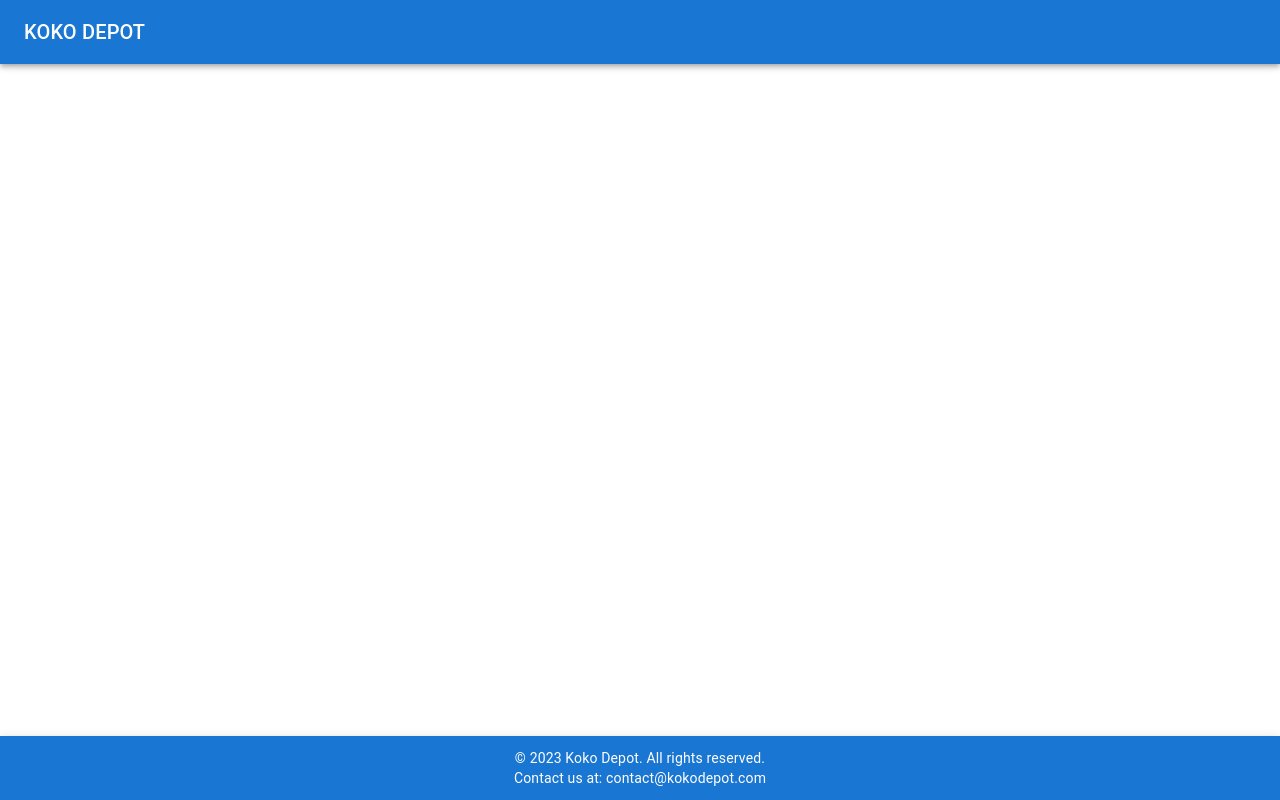
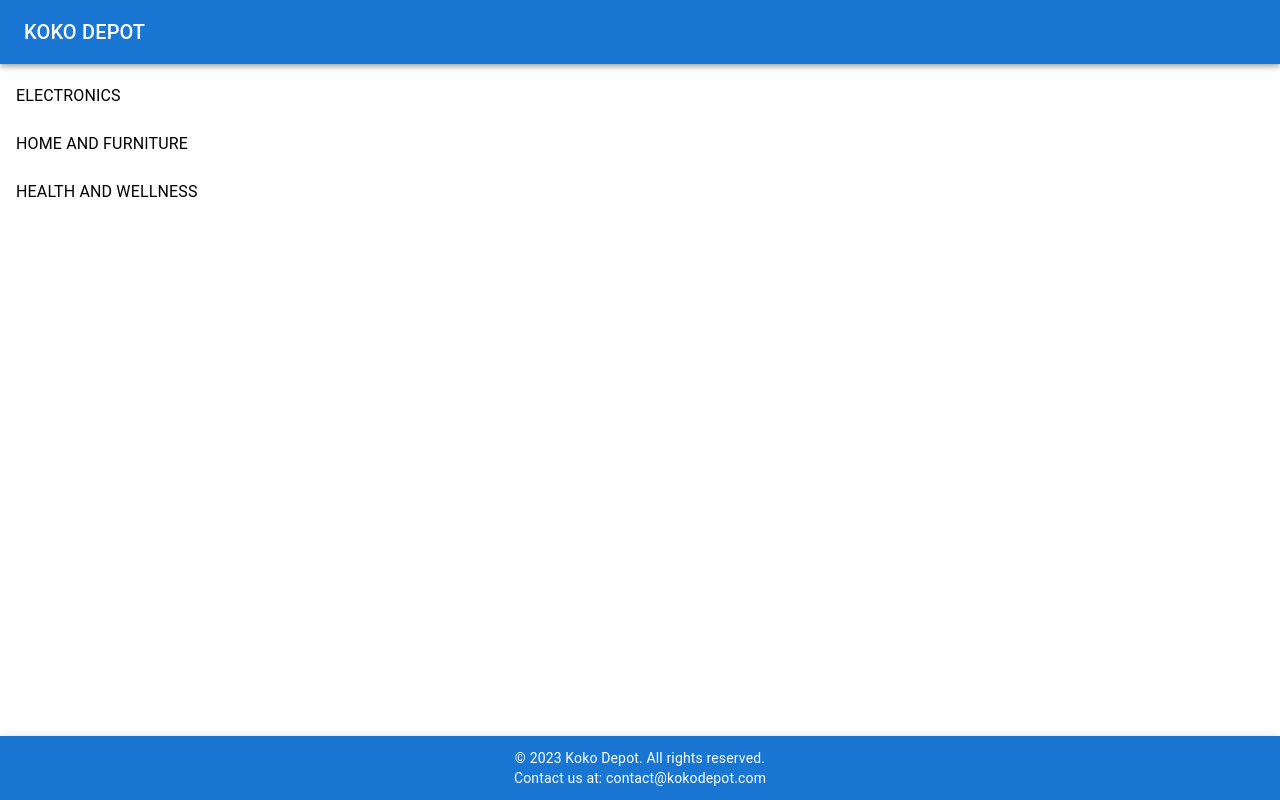
Before and after one commit to cleecoloma/storefront, a React (Vite) app: page / in a window 1280 px wide. Built offline with nearby package versions, Linux system fonts and the light colour scheme.

Commit message:
added Categories component code

```diff
--- a/src/App.jsx
+++ b/src/App.jsx
@@ -1,15 +1,21 @@
-import { useState } from 'react'
-import Header from './Components/Header'
+import { useState } from 'react';
+import store from './store';
+import { Provider } from 'react-redux';
+import Header from './Components/Header';
 import Footer from './Components/Footer';
-import './App.css'
+import Categories from './Components/Categories';
+import './App.css';
 
 function App() {
   return (
     <>
-      <Header />
-      <Footer />
+      <Provider store={store}>
+        <Header />
+        <Categories />
+        <Footer />
+      </Provider>
     </>
   );
 }
 
-export default App
+export default App;
--- a/src/Components/Categories/index.jsx
+++ b/src/Components/Categories/index.jsx
@@ -0,0 +1,36 @@
+import React from 'react';
+import { useDispatch, useSelector } from 'react-redux';
+import { setActiveCategory } from '../../store/categories/index.js';
+
+import List from '@mui/material/List';
+import ListItem from '@mui/material/ListItem';
+import ListItemText from '@mui/material/ListItemText';
+
+function Categories() {
+  const categories = useSelector((state) => state.categories.categories);
+  const activeCategory = useSelector(
+    (state) => state.categories.activeCategory
+  );
+  const dispatch = useDispatch();
+
+  const handleCategoryClick = (categoryName) => {
+    dispatch(setActiveCategory(categoryName));
+  };
+
+  return (
+    <List component='nav'>
+      {categories.map((category) => (
+        <ListItem
+          key={category.name}
+          button
+          selected={category.name === activeCategory}
+          onClick={() => handleCategoryClick(category.name)}
+        >
+          <ListItemText primary={category.displayName} />
+        </ListItem>
+      ))}
+    </List>
+  );
+}
+
+export default Categories;
--- a/src/store/categories/index.js
+++ b/src/store/categories/index.js
@@ -39,11 +39,12 @@ function reducer(state = initialState, action) {
   }
 }
 
-const setActiveCategory = (categoryName) => {
+export const setActiveCategory = (categoryName) => {
   return {
     type: SET_ACTIVE_CATEGORY,
     payload: categoryName,
   };
 };
 
-export { reducer, setActiveCategory };
+// export { reducer, setActiveCategory };
+export default reducer;
--- a/src/store/products.js
+++ b/src/store/products.js
@@ -127,7 +127,7 @@ const initialProducts = [
   },
 ];
 
-function productsReducer(state = initialProducts, action) {
+function reducer(state = initialProducts, action) {
   switch (action.type) {
     case FILTER_PRODUCTS:
       return initialProducts.filter(product => product.category === action.payload);
@@ -136,11 +136,11 @@ function productsReducer(state = initialProducts, action) {
   }
 }
 
-const filterProducts = (categoryName) => {
+export const filterProducts = (categoryName) => {
   return {
     type: FILTER_PRODUCTS,
     payload: categoryName,
   };
 }
 
-export { productsReducer, filterProducts };
+export default reducer;
```
